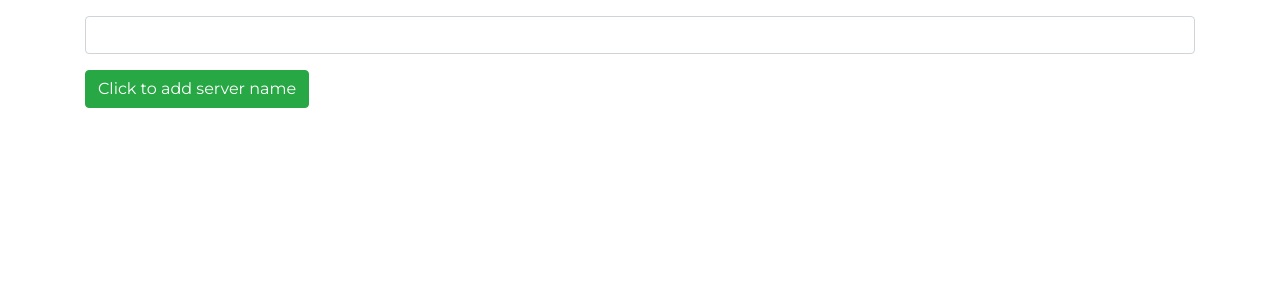
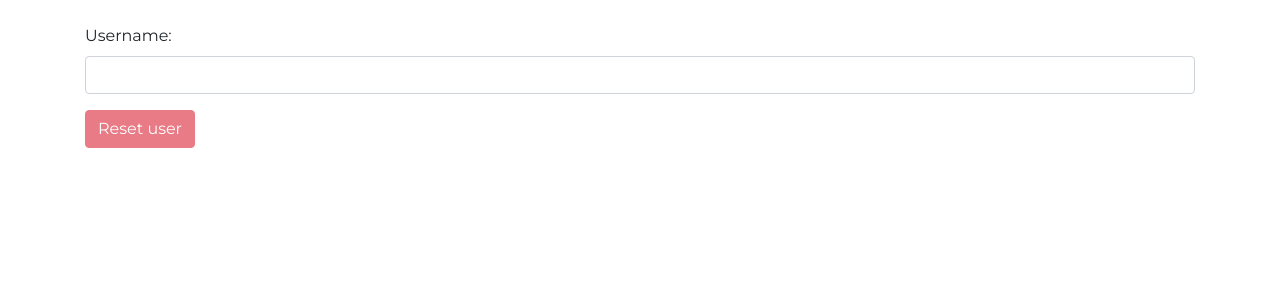
Before and after one commit to dev-vs-05/main-app, an Angular app: page / in a window 1280 px wide. Shown: the top 300 px of the page. Built offline with nearby package versions, Linux system fonts and the light colour scheme.

Commit message:
binding-assignment

```diff
--- a/src/app/app.component.html
+++ b/src/app/app.component.html
@@ -1,2 +1,3 @@
 <!-- <app-string-property-binding></app-string-property-binding> -->
-<app-add-server-onclick></app-add-server-onclick>
+<!-- <app-add-server-onclick></app-add-server-onclick> -->
+<app-binding-assignment></app-binding-assignment>
--- a/src/app/app.module.ts
+++ b/src/app/app.module.ts
@@ -5,12 +5,14 @@ import { FormsModule } from '@angular/forms';
 import { AppComponent } from './app.component';
 import { StringPropertyBindingComponent } from './string-property-binding/string-property-binding.component';
 import { AddServerOnclickComponent } from './add-server-onclick/add-server-onclick.component';
+import { BindingAssignmentComponent } from './binding-assignment/binding-assignment.component';
 
 @NgModule({
   declarations: [
     AppComponent,
     StringPropertyBindingComponent,
     AddServerOnclickComponent,
+    BindingAssignmentComponent,
   ],
   imports: [
     BrowserModule,
--- /dev/null
+++ b/src/app/binding-assignment/binding-assignment.component.html
@@ -0,0 +1,9 @@
+<div class="container">
+  <div class="my-4">
+    <label>Username:</label>
+    <input type="text" class="form-control mb-3" [(ngModel)]="username">
+    <p class="mb-2">{{ username }}</p>
+
+    <button class="btn btn-danger" [disabled]="username === ''" (click)="username = ''">Reset user</button>
+  </div>
+</div>
--- /dev/null
+++ b/src/app/binding-assignment/binding-assignment.component.ts
@@ -0,0 +1,17 @@
+import { Component, OnInit } from '@angular/core';
+
+@Component({
+  selector: 'app-binding-assignment',
+  templateUrl: './binding-assignment.component.html',
+  styleUrls: ['./binding-assignment.component.css']
+})
+export class BindingAssignmentComponent implements OnInit {
+
+  constructor() { }
+
+  ngOnInit(): void {
+  }
+
+  username: any = '';
+
+}
```
Also changed, not shown: src/app/binding-assignment/binding-assignment.component.css (added), 1 other file (tests, documents, lock files or other folders).
